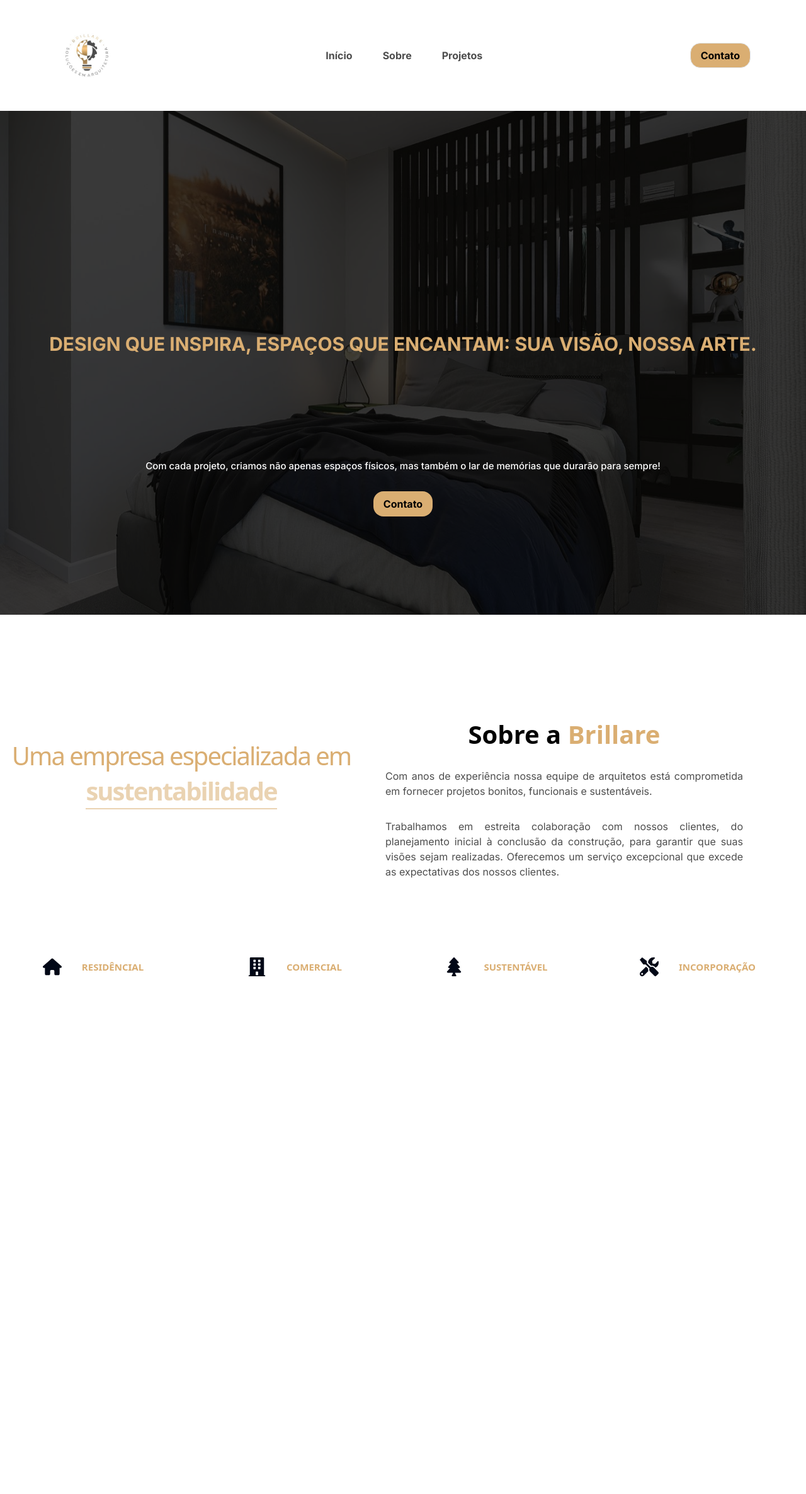
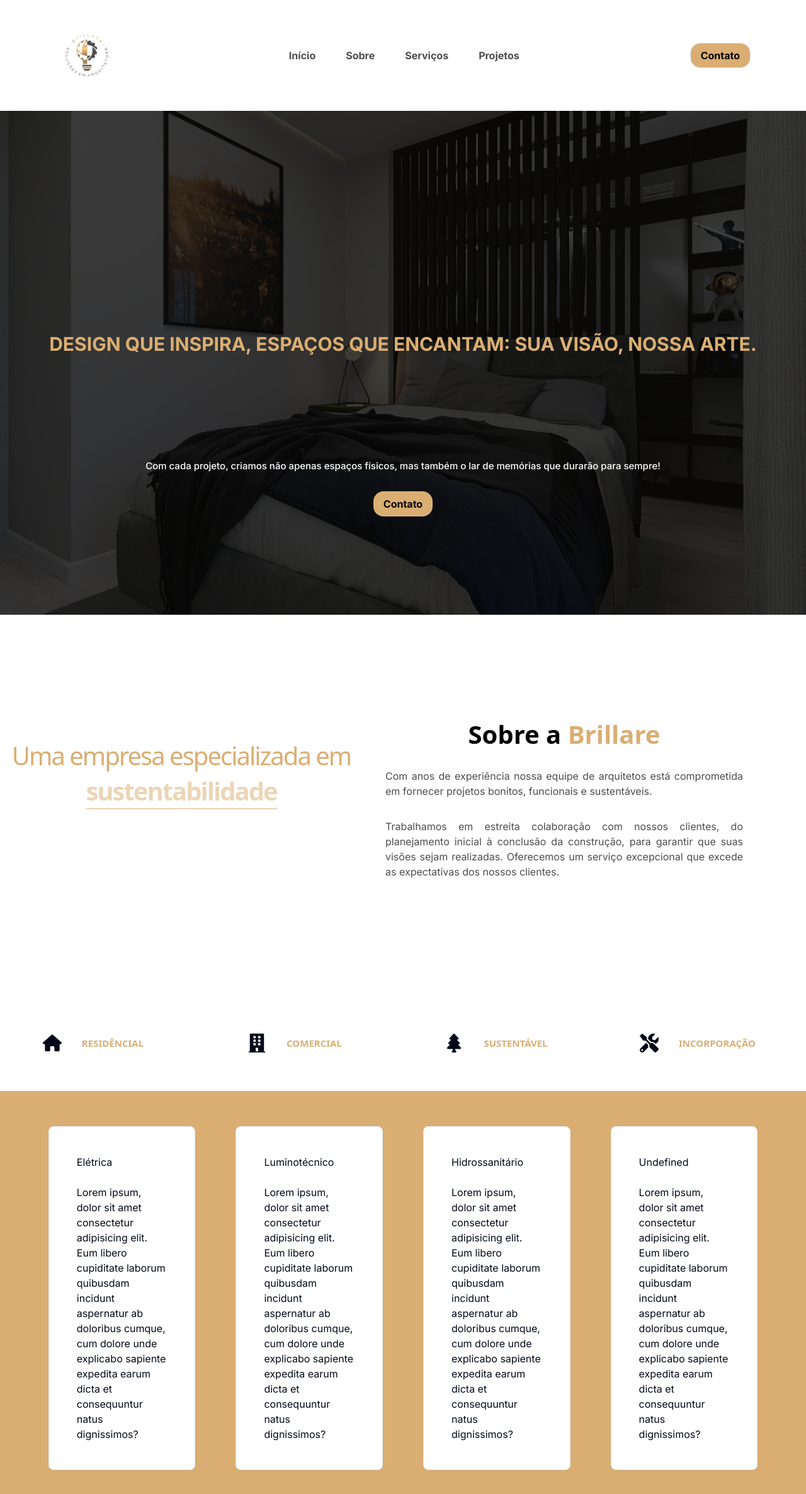
Before and after one commit to GabrielMarcC/landing-page, a Next.js app: page / in a window 1280 px wide. Shown: the top 2372 px of the page at 63% size. Before the commit the page ends 1776 px from the top, so only its background shows below. Built offline with nearby package versions, Linux system fonts and the light colour scheme.

Commit message:
preview of services section

```diff
--- a/src/app/page.tsx
+++ b/src/app/page.tsx
@@ -1,6 +1,7 @@
 import { AboutSection } from "@/sections/about";
 import { HomeSection } from "@/sections/home";
 import { Menu } from "@/features/menu";
+import { ServicesSection } from "@/sections/services";
 
 export default function Home() {
   return (
@@ -8,6 +9,7 @@ export default function Home() {
       <Menu />
       <HomeSection />
       <AboutSection />
+      <ServicesSection />
     </main>
   );
 }
--- a/src/data/mock-data.tsx
+++ b/src/data/mock-data.tsx
@@ -1,10 +1,15 @@
 import { BuildingIcon, FaHouseUserIcon, FaTreeIcon, Tools } from "@/icons";
 import { ReactNode } from "react";
 
-export interface AboutData {
+export type AboutData = {
   icon: ReactNode;
   title: string;
-}
+};
+
+export type ServicesData = {
+  title: string;
+  text: string;
+};
 
 export const aboutData: AboutData[] = [
   { icon: <FaHouseUserIcon />, title: "residêncial" },
@@ -12,3 +17,22 @@ export const aboutData: AboutData[] = [
   { icon: <FaTreeIcon />, title: "sustentável" },
   { icon: <Tools />, title: "incorporação" },
 ];
+
+export const servicesData = [
+  {
+    title: "Elétrica",
+    text: "Lorem ipsum, dolor sit amet consectetur adipisicing elit. Eum libero cupiditate laborum quibusdam incidunt aspernatur ab doloribus cumque, cum dolore unde explicabo sapiente expedita earum dicta et consequuntur natus dignissimos?",
+  },
+  {
+    title: "Luminotécnico",
+    text: "Lorem ipsum, dolor sit amet consectetur adipisicing elit. Eum libero cupiditate laborum quibusdam incidunt aspernatur ab doloribus cumque, cum dolore unde explicabo sapiente expedita earum dicta et consequuntur natus dignissimos?",
+  },
+  {
+    title: "Hidrossanitário",
+    text: "Lorem ipsum, dolor sit amet consectetur adipisicing elit. Eum libero cupiditate laborum quibusdam incidunt aspernatur ab doloribus cumque, cum dolore unde explicabo sapiente expedita earum dicta et consequuntur natus dignissimos?",
+  },
+  {
+    title: "Undefined",
+    text: "Lorem ipsum, dolor sit amet consectetur adipisicing elit. Eum libero cupiditate laborum quibusdam incidunt aspernatur ab doloribus cumque, cum dolore unde explicabo sapiente expedita earum dicta et consequuntur natus dignissimos?",
+  },
+];
--- a/src/features/menu/components/container-content.tsx
+++ b/src/features/menu/components/animate-box.tsx
@@ -9,7 +9,7 @@ type Props = {
   duration: number;
 };
 
-export const ContainerContent = ({ children, duration, delay }: Props) => {
+export const AnimateBox = ({ children, duration, delay }: Props) => {
   const variants = {
     visible: {
       opacity: 1,
--- a/src/features/menu/components/drawer.tsx
+++ b/src/features/menu/components/drawer.tsx
@@ -24,6 +24,7 @@ export const Drawer = () => {
           <ul className="font-bold flex flex-col items-start justify-center">
             <li className="py-2 cursor-pointer">Início</li>
             <li className="py-2 cursor-pointer">Sobre</li>
+            <li className="py-2 cursor-pointer">Serviços</li>
             <li className="py-2 cursor-pointer">Projetos</li>
             <li className="py-2 cursor-pointer">Contato</li>
           </ul>
--- a/src/features/menu/components/header.tsx
+++ b/src/features/menu/components/header.tsx
@@ -16,9 +16,10 @@ export const Header = () => {
         />
       </div>
       <nav className="w-[30%] items-center justify-center gap-12 text-darkgray hidden sm:block md:flex lg:flex font-bold  ">
-        <span className="hover:text-gold hover:cursor-pointer">Início</span>
-        <span className="hover:text-gold hover:cursor-pointer">Sobre</span>
-        <span className="hover:text-gold hover:cursor-pointer">Projetos</span>
+        <a className="hover:text-gold hover:cursor-pointer">Início</a>
+        <a className="hover:text-gold hover:cursor-pointer">Sobre</a>
+        <a className="hover:text-gold hover:cursor-pointer">Serviços</a>
+        <a className="hover:text-gold hover:cursor-pointer">Projetos</a>
       </nav>
       <Button
         variant="outline"
--- a/src/sections/about/index.tsx
+++ b/src/sections/about/index.tsx
@@ -1,49 +1,48 @@
 import { aboutData } from "@/data/mock-data";
 import { Categories } from "./components/categories";
 import { AnimateWords } from "../../features/menu/components/animate-words";
-import { ContainerContent } from "@/features/menu/components/container-content";
+import { AnimateBox } from "@/features/menu/components/animate-box";
 
 export const AboutSection = () => {
   return (
-    <section className="w-full min-h-screen bg-white pt-12">
+    <section className="w-full h-auto bg-white pt-12">
       <div className="w-full bg-white flex flex-col lg:flex-row">
         <div className="w-full lg:w-[45%] flex flex-col  justify-center items-center p-4">
-          <ContainerContent delay={0.3} duration={0.3}>
+          <AnimateBox delay={0.3} duration={0.3}>
             <h1 className="text-[31px] lg:text-[40px] leading-10 text-center tracking-tighter font-sans text-gold">
               Uma empresa especializada em <AnimateWords />
             </h1>
-          </ContainerContent>
+          </AnimateBox>
         </div>
         <div className="w-full  lg:w-[50%] lg:px-5 pt-32 flex flex-col justify-center items-center">
-          <ContainerContent delay={0.3} duration={0.3}>
+          <AnimateBox delay={0.3} duration={0.3}>
             <h2 className="text-xl lg:text-[40px] font-sans text-black font-bold pb-6">
               Sobre a <span className="text-gold">Brillare</span>
             </h2>
-          </ContainerContent>
-          <ContainerContent delay={0.6} duration={0.6}>
+          </AnimateBox>
+          <AnimateBox delay={0.6} duration={0.6}>
             <p className="text-center lg:text-justify p-4 text-darkgray">
               Com anos de experiência nossa equipe de arquitetos está
               comprometida em fornecer projetos bonitos, funcionais e
               sustentáveis.
             </p>
-          </ContainerContent>
-          <ContainerContent delay={0.8} duration={0.8}>
+          </AnimateBox>
+          <AnimateBox delay={0.8} duration={0.8}>
             <p className="text-center p-4 text-darkgray lg:text-justify">
               Trabalhamos em estreita colaboração com nossos clientes, do
               planejamento inicial à conclusão da construção, para garantir que
               suas visões sejam realizadas. Oferecemos um serviço excepcional
               que excede as expectativas dos nossos clientes.
             </p>
-          </ContainerContent>
+          </AnimateBox>
         </div>
       </div>
-
-      <div className="w-full flex justify-center items-center flex-col lg:flex-row lg:pt-12">
+      <div className="w-full min-h-80 flex justify-center items-center flex-col lg:flex-row lg:pt-[8rem]">
         {aboutData.map((data, index) => {
           return (
-            <ContainerContent key={index} delay={0.7} duration={0.7}>
+            <AnimateBox key={index} delay={0.7} duration={0.7}>
               <Categories icon={data.icon} title={data.title} />
-            </ContainerContent>
+            </AnimateBox>
           );
         })}
       </div>
--- a/src/sections/home/index.tsx
+++ b/src/sections/home/index.tsx
@@ -1,4 +1,3 @@
-import { ContainerContent } from "@/features/menu/components/container-content";
 import { Button } from "@/components/ui/button";
 
 export const HomeSection = () => {
--- /dev/null
+++ b/src/sections/projects/index.tsx
@@ -0,0 +1,7 @@
+export const ProjectsSection = () => {
+  return (
+    <section>
+      <h1>Projetos</h1>
+    </section>
+  );
+};
--- /dev/null
+++ b/src/sections/services/components/cards.tsx
@@ -0,0 +1,20 @@
+import {
+  Card,
+  CardContent,
+  CardDescription,
+  CardHeader,
+} from "@/components/ui/card";
+import { ServicesData } from "@/data/mock-data";
+
+type Props = {
+  data: ServicesData;
+};
+
+export const Cards = ({ data }: Props) => {
+  return (
+    <Card className="w-[80%] lg:w-[20%] p-5">
+      <CardHeader>{data.title}</CardHeader>
+      <CardContent>{data.text}</CardContent>
+    </Card>
+  );
+};
--- /dev/null
+++ b/src/sections/services/index.tsx
@@ -0,0 +1,12 @@
+import { servicesData } from "@/data/mock-data";
+import { Cards } from "./components/cards";
+
+export const ServicesSection = () => {
+  return (
+    <section className="w-full h-auto bg-gold p-5 flex flex-col gap-16 items-center justify-center lg:flex-row lg:p-14">
+      {servicesData.map((data, index) => {
+        return <Cards key={index} data={data} />;
+      })}
+    </section>
+  );
+};
```
